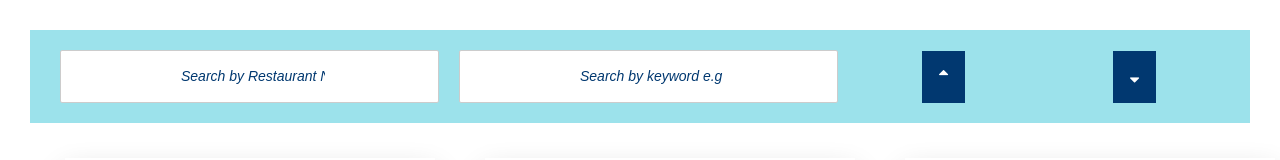
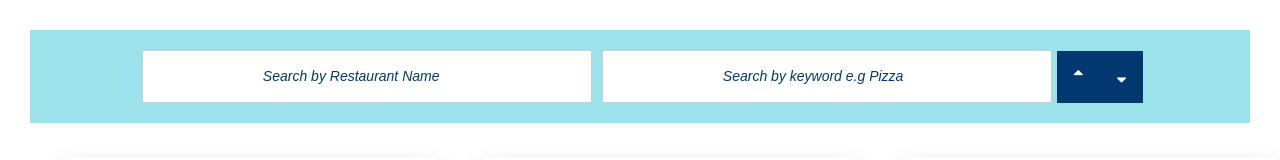
Before and after one commit to PMuiruri/delivery-app, a React (Create React App) app: page / in a window 1280 px wide. Shown: the top 160 px of the page. Built offline with nearby package versions, Linux system fonts and the light colour scheme; no server answers; the HTML template or start-up script is replaced by a standard one.

Commit message:
updated css

```diff
--- a/src/App.css
+++ b/src/App.css
@@ -23,5 +23,4 @@
   .search-box{
     display: block;
   }
-
 }
--- a/src/components/search/button.css
+++ b/src/components/search/button.css
@@ -1,7 +1,6 @@
 .button{
     display: flex;
     flex-direction: row;
-    width: 100%;
     justify-content: center;
     align-content: center;
 }
--- a/src/components/search/search.css
+++ b/src/components/search/search.css
@@ -4,8 +4,9 @@
   transition: transform 250ms ease-in-out;
   border: 1px solid #ccc;
   border-radius: 2px;
+  width:45rem;
   color: #013870;
-  margin: auto 1rem;
+  margin: auto 0.5rem;
 
 }
 .search-input:hover,
--- a/src/components/search/search.jsx
+++ b/src/components/search/search.jsx
@@ -2,7 +2,7 @@ import React from 'react';
 import './search.css';
 
 export const SearchBox = ({placeholder, handleChange}) => (
-    <div className='search-wrapper'>
+    <div className=''>
         <input
             className='search-input'
             type='search'
```
